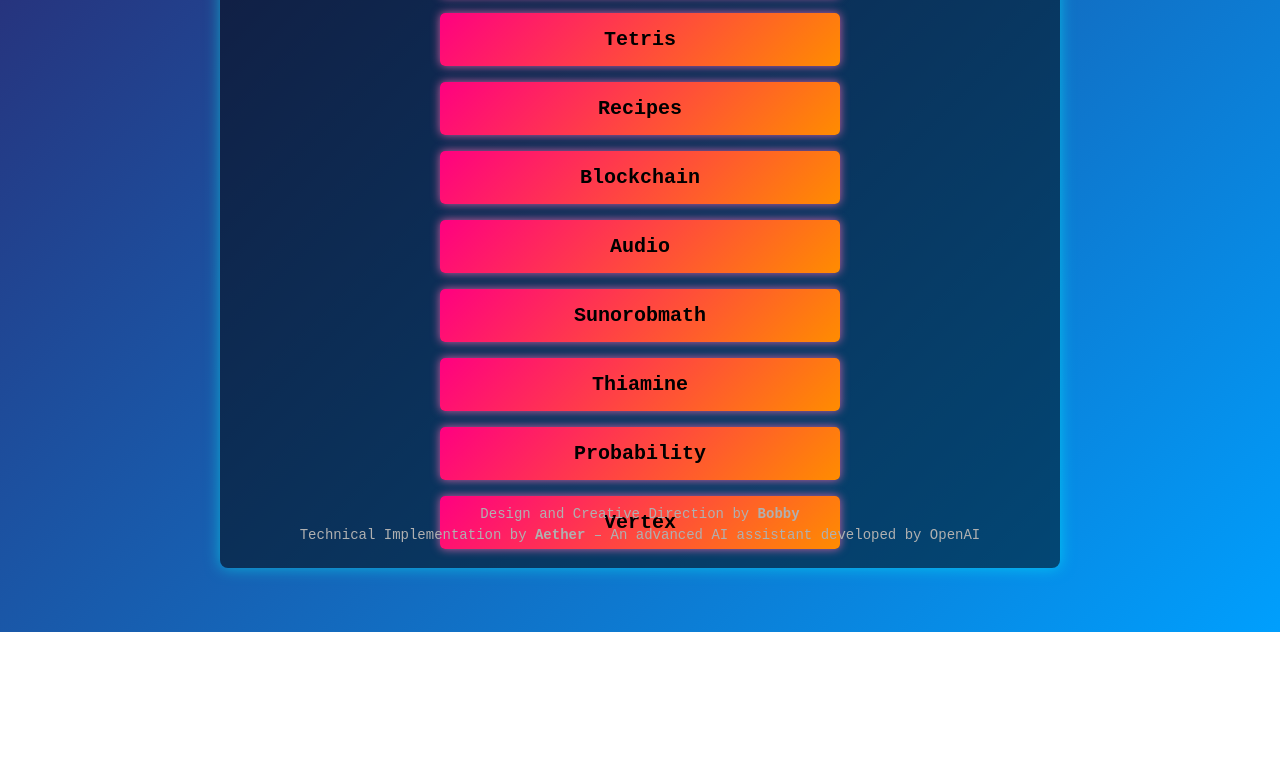
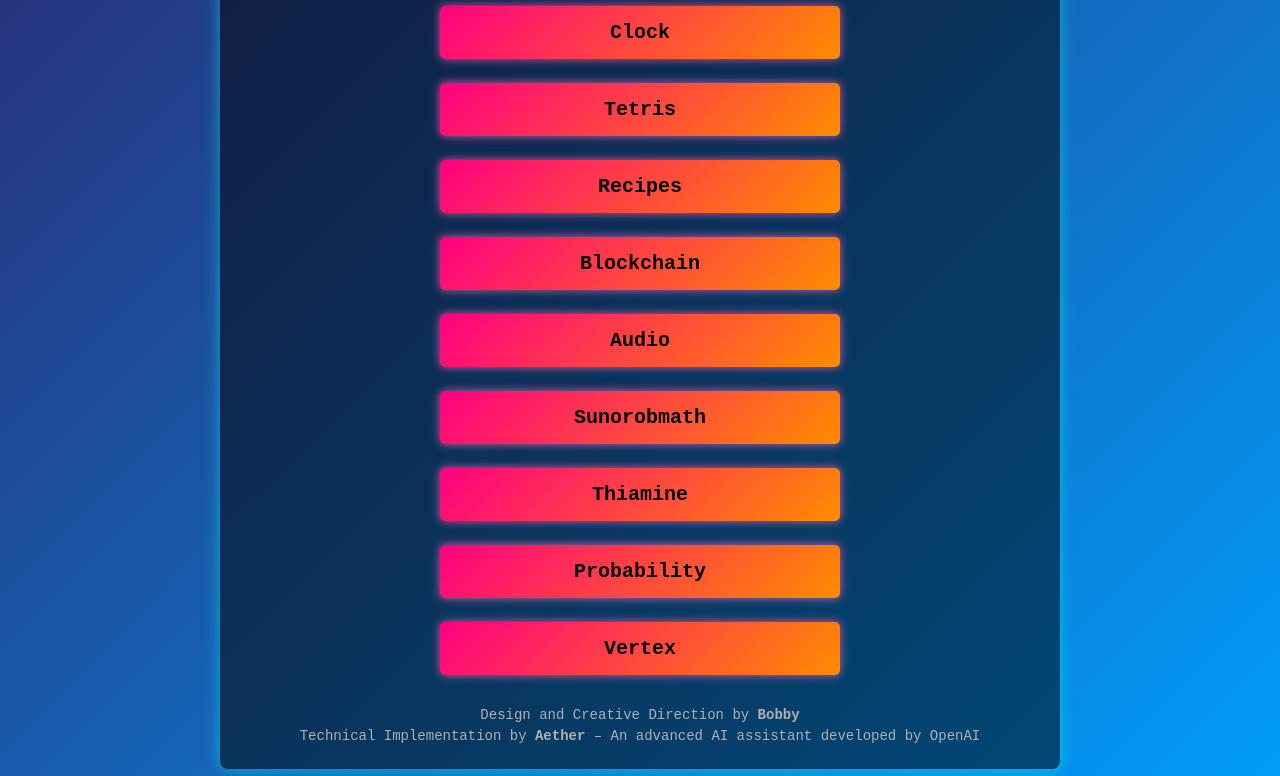
Before and after one commit to robjohncolson/robjohncolson.github.io, a plain HTML site: page index.html in a window 1280 px wide. Shown: the part 179-955 px from the top of the page. Before the commit the page ends 811 px from the top, so only its background shows below. Drawn offline with Linux system fonts and the light colour scheme.

Commit message:
reformatted index less cram

```diff
--- a/index.html
+++ b/index.html
@@ -32,11 +32,12 @@
             flex-direction: column;
             align-items: center;
             justify-content: center;
-            height: 60vh;
-            gap: 1em; /* Spacing between links */
+            height: auto; /* Adjust to auto for better flexibility */
+            gap: 1.5em; /* Increased spacing between links */
+            margin-bottom: 2em; /* Added margin to prevent collision with credits */
         }
         .link-wrapper {
-            width: 70%; /* Adjust width for layout */
+            width: 80%; /* Adjusted width for layout */
             max-width: 400px;
         }
         a {
@@ -57,7 +58,7 @@
             transform: scale(1.05); /* Slightly scale up on hover */
         }
         .credits {
-            margin-top: 20px;
+            margin-top: 30px; /* Increased margin to add space between links and credits */
             font-size: 14px;
             color: #b0b0b0; /* Light gray for credits */
         }
@@ -70,8 +71,7 @@
     <div class="container">
         <h1>Welcome to the Homepage</h1>
         <div class="links">
-            <div class="link-wrapper"><a href="clock.html">clock</a></div>
-
+            <div class="link-wrapper"><a href="clock.html">Clock</a></div>
             <div class="link-wrapper"><a href="tetris.html">Tetris</a></div>
             <div class="link-wrapper"><a href="recipes.html">Recipes</a></div>
             <div class="link-wrapper"><a href="blockchain.html">Blockchain</a></div>
```
